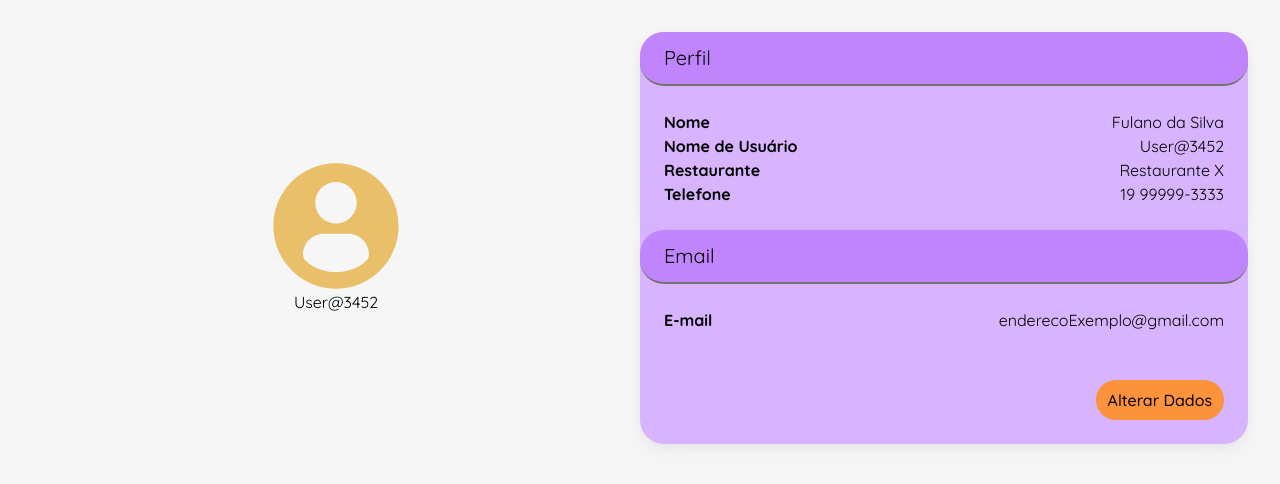
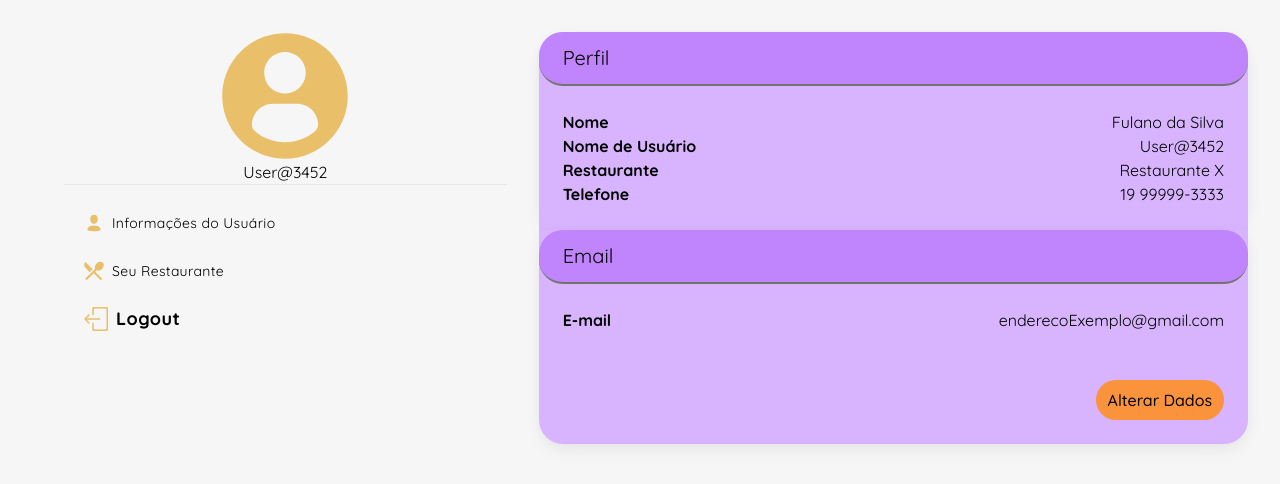
Before and after one commit to commandee/web, an Astro site: page /profile in a window 1280 px wide. Built offline with nearby package versions, Linux system fonts and the light colour scheme; Astro itself is replaced by a stand-in of ours.

Commit message:
sidenav da pg perfil (ainda não totalmente funcional)

```diff
--- a/src/pages/profile.astro
+++ b/src/pages/profile.astro
@@ -20,23 +20,14 @@ import Layout from "../layouts/Layout.astro";
   }
 
   /* Inicio Style container */
-  img {
-    width: 70%;
-    height: auto;
-  }
 
   .container {
     display: grid;
-    grid-template-columns: 1fr 1fr;
+    grid-template-columns: 5fr 7fr;
     padding: 2rem;
     text-align: center;
   }
 
-  .coluna-esquerda {
-    flex-direction: column;
-    justify-content: center;
-    padding: 0rem 2rem;
-  }
 
   .coluna-direita {
     align-self: center;
@@ -47,10 +38,9 @@ import Layout from "../layouts/Layout.astro";
   }
 
   .coluna-esquerda {
-    display: flex;
-    align-self: center;
     align-items: center;
     padding: 0rem 2rem;
+    flex-direction: column;
   }
 
   @media screen and (max-width: 768px) {
@@ -63,9 +53,7 @@ import Layout from "../layouts/Layout.astro";
     }
 
     .coluna-esquerda {
-      margin-bottom: 2rem;
-      margin-left: 6rem;
-      display: block;
+      align-items: center;
     }
   }
   /* Final Style container */
@@ -74,18 +62,62 @@ import Layout from "../layouts/Layout.astro";
 <Layout title="Profile">
   <div class="container">
     <div class="coluna-esquerda">
+
+          <!-- Inicio Header SideNav -->
+          <div class="flex items-center justify-center border-b">
+            <div>
               <img src="/profile-icon.svg" class="filter-color h-32"/>
               <span>User@3452</span>
             </div>
+          </div>
+          <!-- final Header SideNav -->
+          <!-- Início Body SideNav -->
+          <div class="overflow-y-auto overflow-x-hidden flex-grow">
+            <ul class="flex flex-col py-4 space-y-1">
+
+              <!-- Informações do Usuário -->
+              <li>
+                <a href="#" class="relative flex flex-row items-center h-11 focus:outline-none hover:bg-gray-50 text-gray-600 hover:text-gray-800 border-l-4 border-transparent hover:border-indigo-500 pr-6">
+                  <span class="inline-flex justify-center items-center ml-4">
+                    <img src="/profile-icon2.svg" class="w-5 h-5 filter-color">
+                  </span>
+                  <span class="ml-2 text-sm tracking-wide truncate">Informações do Usuário</span>
+                </a>
+              </li>
+
+              <!-- Seu Restaurante-->
+              <li>
+                <a href="#" class="relative flex flex-row items-center h-11 focus:outline-none hover:bg-gray-50 text-gray-600 hover:text-gray-800 border-l-4 border-transparent hover:border-indigo-500 pr-6">
+                  <span class="inline-flex justify-center items-center ml-4">
+                    <img src="/fork-n-knife-icon.svg" class="w-5 h-5 filter-color">
+                  </span>
+                  <span class="ml-2 text-sm tracking-wide truncate">Seu Restaurante</span>
+                </a>
+              </li>
+
+              <!-- Logout -->
+              <li>
+                <a href="#" class="relative flex flex-row items-center h-11 focus:outline-none hover:bg-gray-50 text-gray-600 hover:text-gray-800 border-l-4 border-transparent hover:border-indigo-500 pr-6">
+                  <span class="inline-flex justify-center items-center ml-4">
+                    <img src="/logout-icon.svg" class="w-6 h-6 filter-color">
+                  </span>
+                  <span class="ml-2 text-lg font-bold tracking-wide truncate">Logout</span>
+                </a>
+              </li>
+
+            </ul>
+          </div>
+          <!-- Final Body SideNav-->
+        </div>
+
 
     <div class="coluna-direita">
+      <div>
+      <!-- Inicio Primeiro Card -->
       <div
-        class="block bg-purple-300 shadow-[0_2px_15px_-3px_rgba(0,0,0,0.07),0_10px_20px_-2px_rgba(0,0,0,0.04)] rounded-3xl"
-      >
+        class="block bg-purple-300 shadow-[0_2px_15px_-3px_rgba(0,0,0,0.07),0_10px_20px_-2px_rgba(0,0,0,0.04)] rounded-3xl">
         <div
-          class="text-xl border-b-2 text-left px-6 py-3 bg-purple-400 border-neutral-500 rounded-3xl"
-        >
-          <!--dark:bg-neutral-700-->
+          class="text-xl border-b-2 text-left px-6 py-3 bg-purple-400 border-neutral-500 rounded-3xl">
           Perfil
         </div>
         <div class="p-6 bg-purple-300">
@@ -109,13 +141,12 @@ import Layout from "../layouts/Layout.astro";
           </table>
         </div>
       </div>
+      <!-- Final Primeiro Card -->
+      <!-- Inicio Segundo Card -->
       <div
-        class="block bg-purple-300 shadow-[0_2px_15px_-3px_rgba(0,0,0,0.07),0_10px_20px_-2px_rgba(0,0,0,0.04)] rounded-b-3xl"
-      >
+        class="block bg-purple-300 shadow-[0_2px_15px_-3px_rgba(0,0,0,0.07),0_10px_20px_-2px_rgba(0,0,0,0.04)] rounded-b-3xl">
         <div
-          class="text-xl border-b-2 text-left px-6 py-3 bg-purple-400 border-neutral-500 rounded-3xl"
-        >
-          <!--dark:bg-neutral-700-->
+          class="text-xl border-b-2 text-left px-6 py-3 bg-purple-400 border-neutral-500 rounded-3xl">
           Email
         </div>
         <div class="p-6">
@@ -129,11 +160,13 @@ import Layout from "../layouts/Layout.astro";
             <div class="text-right">
               <button
                 class="bg-orange-400 hover:bg-purple-600 text-white font-medium py-2 px-3 rounded-full"
-              name="btnAltDados">Alterar Dados</button
-            >
+                name="btnAltDados">Alterar Dados</button>
              </div>
          </div>
       </div>
+      <!-- Final Segundo Card -->
     </div>
+    <!-- Final Coluna Direita-->
+
   </div>
 </Layout>
```
Also changed, not shown: public/fork-n-knife-icon.svg (added), public/logout-icon.svg (added), public/profile-icon2.svg (added). Lines whose indentation alone changed are shown as unchanged.
